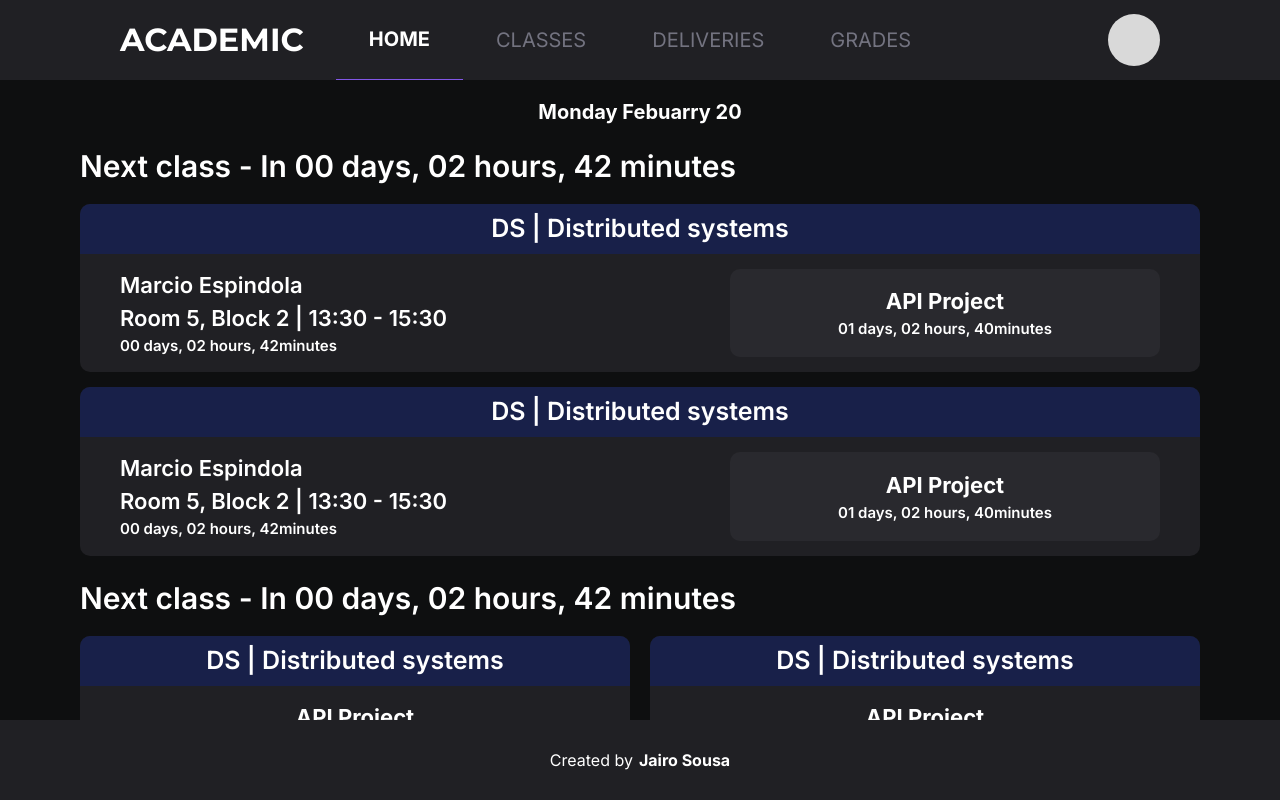
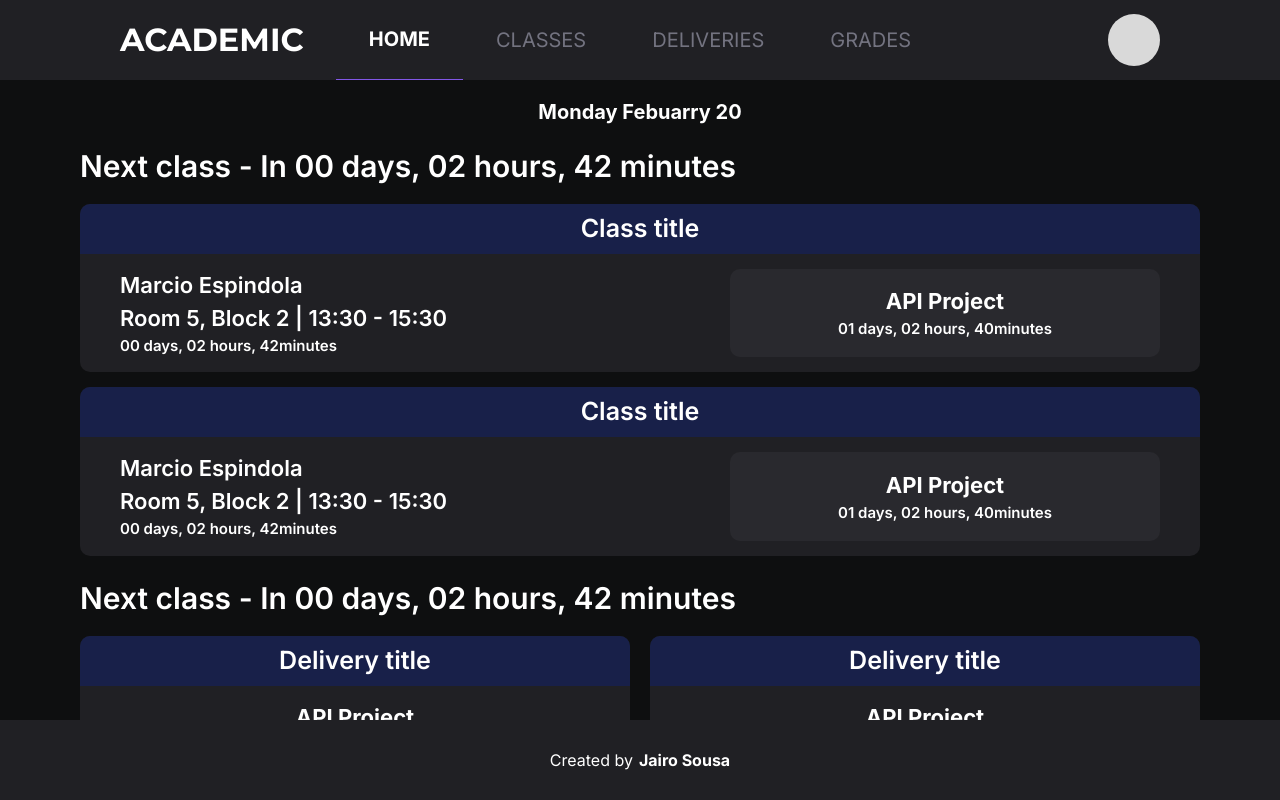
Before and after one commit to jairo-sousa/academic-tool, a React (Vite) app: page / in a window 1280 px wide. Built offline with nearby package versions, Linux system fonts and the light colour scheme.

Commit message:
refactor: use CardTitle

```diff
--- /dev/null
+++ b/src/components/CardTttle.tsx
@@ -0,0 +1,19 @@
+import { Flex, Text } from "@chakra-ui/react";
+
+export function CardTitle({ title }: { title: string }) {
+	return (
+		<Flex bg="#182049" w="100%" borderRadius="1rem 1rem 0 0">
+			<Flex
+				as={Text}
+				fontSize="2.5rem"
+				fontWeight={600}
+				h="5rem"
+				w="100%"
+				justify="center"
+				align="center"
+			>
+				{title}
+			</Flex>
+		</Flex>
+	);
+}
--- a/src/components/DeliveryCard.tsx
+++ b/src/components/DeliveryCard.tsx
@@ -1,4 +1,5 @@
 import { Flex, Text } from "@chakra-ui/react";
+import { CardTitle } from "./CardTttle";
 
 export function DeliveryCard() {
 	return (
@@ -9,19 +10,7 @@ export function DeliveryCard() {
 			borderRadius="1rem"
 			mb="2rem"
 		>
-			<Flex bg="#182049" w="100%" borderRadius="1rem 1rem 0 0">
-				<Flex
-					as={Text}
-					fontSize="2.5rem"
-					fontWeight={600}
-					h="5rem"
-					w="100%"
-					justify="center"
-					align="center"
-				>
-					DS | Distributed systems
-				</Flex>
-			</Flex>
+			<CardTitle title="Delivery title" />
 			<Flex
 				direction="column"
 				w="100%"
--- a/src/components/EventCard.tsx
+++ b/src/components/EventCard.tsx
@@ -1,21 +1,11 @@
 import { Flex, Text } from "@chakra-ui/react";
+import { CardTitle } from "./CardTttle";
 
 export function EventCard() {
 	return (
 		<Flex direction="column" w="100%" bg="#202024" borderRadius="1rem">
-			<Flex bg="#182049" w="100%" borderRadius="1rem 1rem 0 0">
-				<Flex
-					as={Text}
-					fontSize="2.5rem"
-					fontWeight={600}
-					h="5rem"
-					w="100%"
-					justify="center"
-					align="center"
-				>
-					DS | Distributed systems
-				</Flex>
-			</Flex>
+			<CardTitle title="Class title" />
+
 			<Flex
 				w="100%"
 				h="100%"
```
